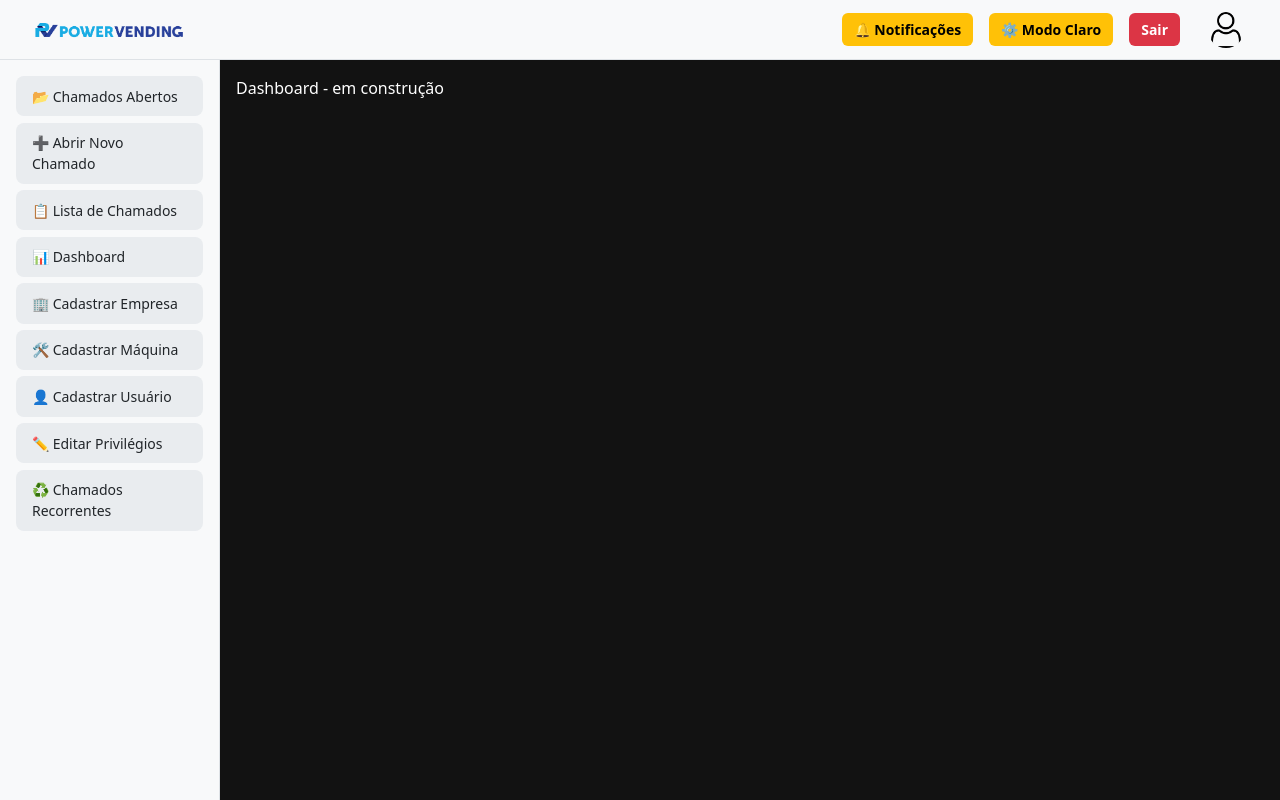
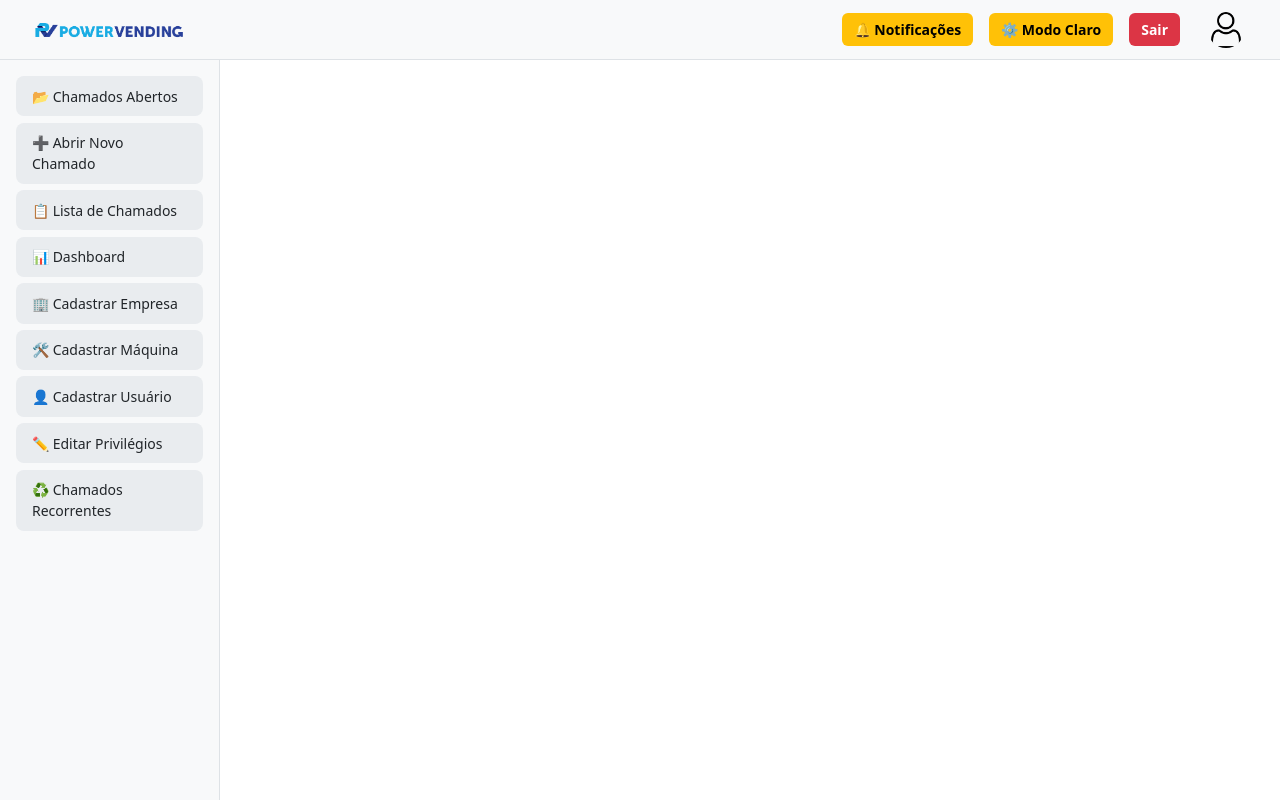
Before and after one commit to ThiagoViniciosAnacleto/DelphiSystem, a Vue app in the folder frontend/suporte-power-frontend/: page /dashboard in a window 1280 px wide. Built offline with nearby package versions, Linux system fonts and the light colour scheme.

Commit message:
style: aplica paleta do modo claro no layout principal e conteúdo

```diff
--- a/frontend/suporte-power-frontend/src/layouts/MainLayout.vue
+++ b/frontend/suporte-power-frontend/src/layouts/MainLayout.vue
@@ -34,7 +34,7 @@
 .content {
   padding: 1rem;
   overflow-y: auto;
-  background-color: #121212;
-  color: #fff;
+  background-color: #ffffff;
+  color: #212529;
 }
 </style>
```
